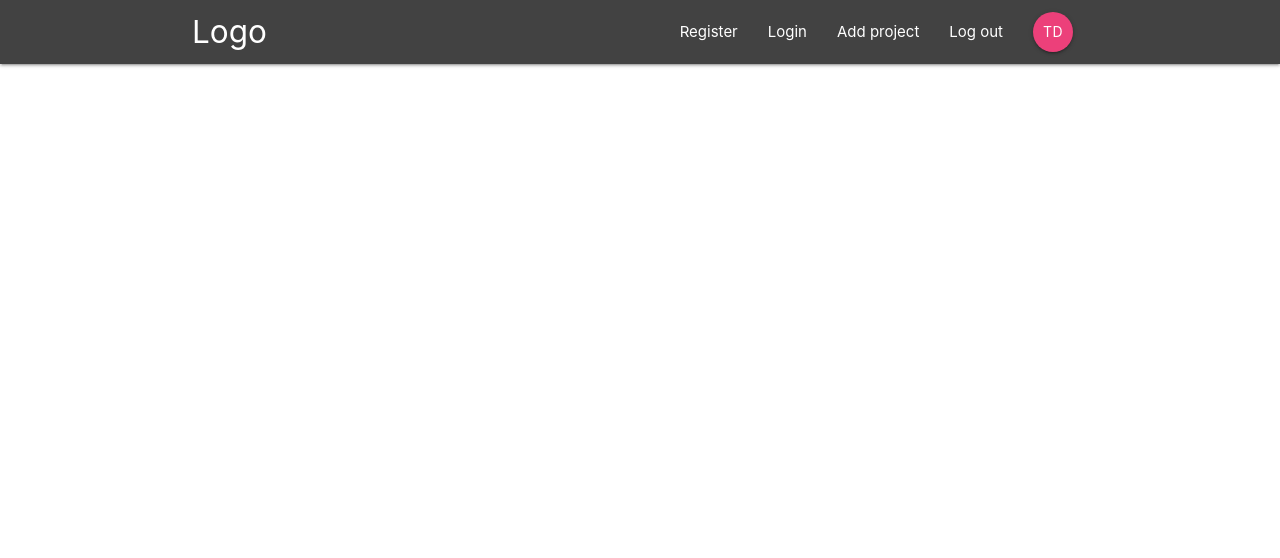
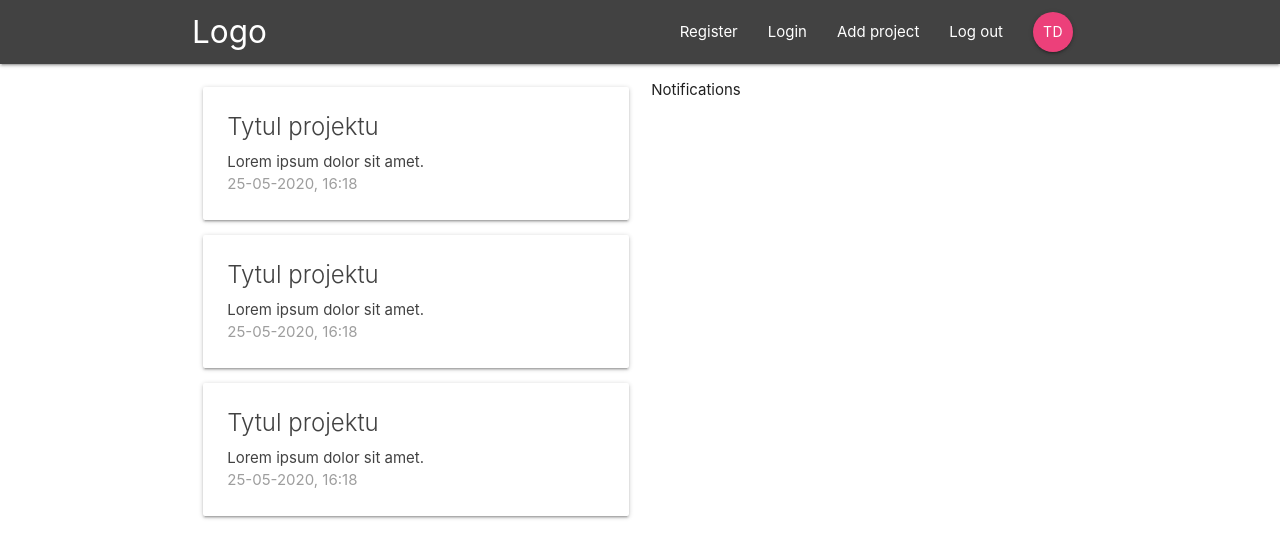
Before and after one commit to tomekdra/react-redux-firebase, a React (Create React App) app: page / in a window 1280 px wide. Shown: the top 558 px of the page. Built offline with nearby package versions, Linux system fonts and the light colour scheme.

Commit message:
Add some components

```diff
--- a/src/App.js
+++ b/src/App.js
@@ -1,12 +1,18 @@
 import React from 'react';
-import { BrowserRouter } from 'react-router-dom'
+import { BrowserRouter, Switch, Route } from 'react-router-dom'
 import Navbar from "./components/layout/Navbar";
+import Dashboard from "./components/dashboard/Dashboard";
+import ProjectDetail from "./components/projects/ProjectDetail";
 
 function App() {
     return (
         <BrowserRouter>
             <div className="App">
                <Navbar />
+               <Switch>
+                    <Route exact path={"/"} component={Dashboard} />
+                    <Route path={"/project/:id"} component={ProjectDetail} />
+               </Switch>
             </div>
         </BrowserRouter>
     );
--- a/src/components/dashboard/Dashboard.js
+++ b/src/components/dashboard/Dashboard.js
@@ -0,0 +1,23 @@
+import React, { Component } from "react";
+import Notifications from "./Notifications";
+import ProjectLists from "../projects/ProjectLists";
+
+class Dashboard extends Component {
+
+    render() {
+        return (
+            <div className={"dashboard container"}>
+                <div className={"row"}>
+                    <div className={"col s12 m6"}>
+                        <ProjectLists />
+                    </div>
+                    <div className={"col s12 m5 offset-1m"}>
+                        <Notifications />
+                    </div>
+                </div>
+            </div>
+        )
+    }
+}
+
+export default Dashboard;
--- a/src/components/dashboard/Notifications.js
+++ b/src/components/dashboard/Notifications.js
@@ -0,0 +1,11 @@
+import React from "react";
+
+const Notifications = () => {
+
+    return (
+        <div>
+            <p>Notifications</p>
+        </div>
+    )
+}
+export default Notifications;
--- a/src/components/projects/ProjectDetail.js
+++ b/src/components/projects/ProjectDetail.js
@@ -0,0 +1,23 @@
+import React from "react";
+
+const ProjectDetail = (props) => {
+
+    const id = props.match.params.id;
+
+    return (
+        <div className={"container section"}>
+            <div className={"card depth-0"}>
+                <div className={"card-content"}>
+                    <span className={"card-title"}>Tytul - {id}</span>
+                    <p>Lorem ipsum dolor sit amet.</p>
+                </div>
+                <div className="card-action grey lighten-4 grey-text">
+                    <div>Posted by me</div>
+                    <div>Date : 123 321 </div>
+                </div>
+            </div>
+        </div>
+    )
+}
+
+export default ProjectDetail;
--- a/src/components/projects/ProjectLists.js
+++ b/src/components/projects/ProjectLists.js
@@ -0,0 +1,16 @@
+import React from "react";
+import ProjectSummary from "./ProjectSummary";
+
+const ProjectLists = () => {
+
+    return (
+        <div className={"project-list section"}>
+
+            <ProjectSummary />
+            <ProjectSummary />
+            <ProjectSummary />
+
+        </div>
+    )
+}
+export default ProjectLists;
--- a/src/components/projects/ProjectSummary.js
+++ b/src/components/projects/ProjectSummary.js
@@ -0,0 +1,16 @@
+import React from "react";
+
+const ProjectSummary = () => {
+
+    return (
+        <div className={"card depth-0"}>
+            <div className={"card-content grey-text text-darken-3"}>
+                <span className={"card-title"}>Tytul projektu</span>
+                <p>Lorem ipsum dolor sit amet.</p>
+                <div className={"grey-text"}>25-05-2020, 16:18</div>
+            </div>
+        </div>
+    )
+}
+
+export default ProjectSummary;
```
